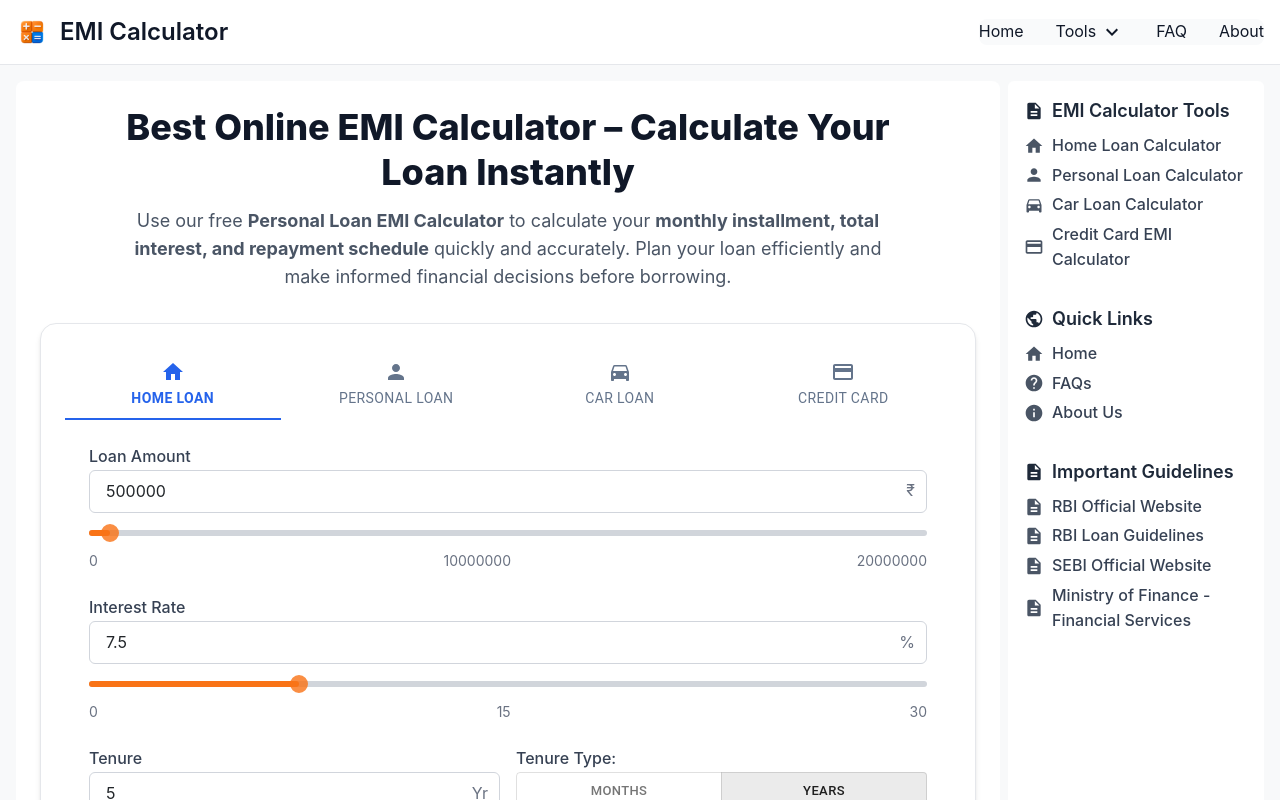
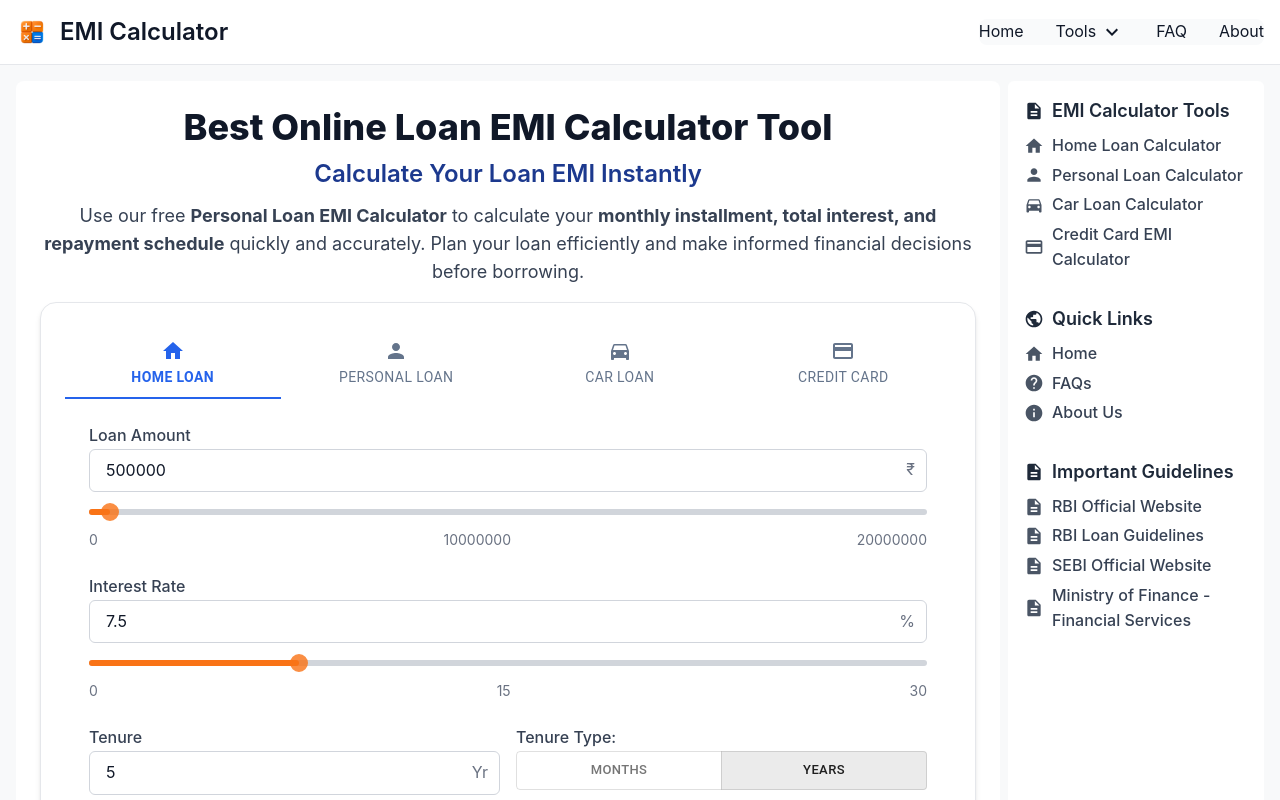
Before and after one commit to Ajinkya-Kardile/emi-calculator, a Next.js app: page /emi-calculator in a window 1280 px wide. Shown: the top 800 px of the page. Built offline with nearby package versions, Linux system fonts and the light colour scheme.

Commit message:
changes: dark mode support for info section

```diff
--- a/src/app/emi-calculator/car-loan/page.tsx
+++ b/src/app/emi-calculator/car-loan/page.tsx
@@ -17,7 +17,7 @@ export default function CarLoan() {
                     <h1 className="text-3xl sm:text-4xl font-extrabold text-gray-900 dark:text-white leading-tight">
                         Car Loan EMI Calculator
                     </h1>
-                    <h2 className="text-xl sm:text-2xl font-semibold text-blue-700 dark:text-orange-400 mt-2">
+                    <h2 className="text-xl sm:text-2xl font-semibold text-blue-900 dark:text-blue-400 mt-2">
                         Estimate Your Monthly Payments Instantly
                     </h2>
                     <p className="text-lg text-gray-600 dark:text-gray-300 mt-3">
@@ -26,7 +26,7 @@ export default function CarLoan() {
                     </p>
                 </div>
 
-                <div className="mt-8 bg-white dark:bg-gray-800">
+                <div className="mt-4">
                     <EmiCalculatorComponent loanType="car"/>
                 </div>
             </SidebarLayout>
--- a/src/app/emi-calculator/credit-card/page.tsx
+++ b/src/app/emi-calculator/credit-card/page.tsx
@@ -19,7 +19,7 @@ export default function CreditCardEmiCalculator() {
                     <h1 className="text-3xl sm:text-4xl font-extrabold text-gray-900 dark:text-white leading-tight">
                         Credit Card EMI Calculator
                     </h1>
-                    <h2 className="text-xl sm:text-2xl font-semibold text-blue-700 dark:text-orange-400 mt-2">
+                    <h2 className="text-xl sm:text-2xl font-semibold text-blue-900 dark:text-blue-400 mt-2">
                         Calculate Your Monthly Payments Instantly
                     </h2>
                     <p className="text-lg text-gray-600 dark:text-gray-300 mt-3">
@@ -30,7 +30,7 @@ export default function CreditCardEmiCalculator() {
                     </p>
                 </div>
 
-                <div className="mt-8 bg-white dark:bg-gray-800">
+                <div className="mt-4">
                     <EmiCalculatorComponent loanType="creditCard"/>
                 </div>
             </SidebarLayout>
--- a/src/app/emi-calculator/home-loan/page.tsx
+++ b/src/app/emi-calculator/home-loan/page.tsx
@@ -18,7 +18,7 @@ export default function HomeLoan() {
                     <h1 className="text-3xl sm:text-4xl font-extrabold text-gray-900 dark:text-white leading-tight">
                         Home Loan EMI Calculator
                     </h1>
-                    <h2 className="text-xl sm:text-2xl font-semibold text-blue-700 dark:text-orange-400 mt-2">
+                    <h2 className="text-xl sm:text-2xl font-semibold text-blue-900 dark:text-blue-400 mt-2">
                         Get Accurate Monthly Payments Instantly
                     </h2>
                     <p className="text-lg text-gray-600 dark:text-gray-300 mt-3">
@@ -28,7 +28,7 @@ export default function HomeLoan() {
                     </p>
                 </div>
 
-                <div className="mt-8 bg-white dark:bg-gray-800">
+                <div className="mt-4">
                     <EmiCalculatorComponent loanType="home"/>
                 </div>
             </SidebarLayout>
--- a/src/app/emi-calculator/page.tsx
+++ b/src/app/emi-calculator/page.tsx
@@ -4,27 +4,28 @@ import LoanInfo from "./LoanInfo";
 import EmiCalculatorComponent from "@/components/emicalculator/emicalculator";
 
 export default function SimpleEmiCalculator() {
-
     return (
         <div className="w-full">
             <SidebarLayout>
-                <div className="text-center max-w-3xl mx-auto">
+                <div className="text-center max-w-5xl mx-auto">
                     <h1 className="text-3xl sm:text-4xl font-extrabold text-gray-900 dark:text-white leading-tight">
-                        Best Online EMI Calculator – Calculate Your Loan Instantly
+                        Best Online Loan EMI Calculator Tool
                     </h1>
-                    <p className="text-lg text-gray-600 dark:text-gray-300 mt-3">
+                    <h2 className="text-xl sm:text-2xl font-semibold text-blue-900 dark:text-blue-400 mt-2">
+                        Calculate Your Loan EMI Instantly
+                    </h2>
+                    <p className="text-lg text-gray-700  dark:text-gray-300 mt-3">
                         Use our free <strong>Personal Loan EMI Calculator</strong> to calculate your <strong>monthly
                         installment, total interest, and repayment schedule</strong> quickly and accurately.
                         Plan your loan efficiently and make informed financial decisions before borrowing.
                     </p>
                 </div>
 
-                <div className="mt-8 bg-white dark:bg-gray-800">
+                <div className="mt-4">
                     <EmiCalculatorComponent loanType="home"/>
                 </div>
             </SidebarLayout>
             <LoanInfo/>
         </div>
     );
-
 }
--- a/src/app/emi-calculator/personal-loan/page.tsx
+++ b/src/app/emi-calculator/personal-loan/page.tsx
@@ -14,11 +14,11 @@ export default function PersonalLoan() {
     return (
         <div className="w-full">
             <SidebarLayout>
-                <div className="text-center max-w-5xl mx-auto">
+                <div className="text-center max-w-5xl mx-auto ">
                     <h1 className="text-3xl sm:text-4xl font-extrabold text-gray-900 dark:text-white leading-tight">
                         Personal Loan EMI Calculator
                     </h1>
-                    <h2 className="text-xl sm:text-2xl font-semibold text-blue-700 dark:text-orange-400 mt-2">
+                    <h2 className="text-xl sm:text-2xl font-semibold text-blue-900 dark:text-blue-400 mt-2">
                         Get Instant EMI Estimates & Plan Your Loan
                     </h2>
                     <p className="text-lg text-gray-600 dark:text-gray-300 mt-3">
@@ -28,7 +28,7 @@ export default function PersonalLoan() {
                     </p>
                 </div>
 
-                <div className="mt-8 bg-white dark:bg-gray-800">
+                <div className="mt-4">
                     <EmiCalculatorComponent loanType="personal"/>
                 </div>
             </SidebarLayout>
--- a/src/app/layout.tsx
+++ b/src/app/layout.tsx
@@ -65,7 +65,7 @@ export default function RootLayout({children}: { children: React.ReactNode }) {
         <GoogleTagManager gtmId="GTM-KCH58NMT"/>
         <body>
         <Navbar/>
-        <main className="mx-auto p-0 md:p-4">{children}</main>
+        <main className="mx-auto py-1 md:p-4">{children}</main>
         <Footer/>
         </body>
         </html>
--- a/src/components/layout/sidebarLayout.tsx
+++ b/src/components/layout/sidebarLayout.tsx
@@ -4,18 +4,14 @@ import RightSidebar from "@/components/common/RightSidebar";
 export default function SidebarLayout({children}: { children: React.ReactNode }) {
     return (
         <div className="flex flex-col md:flex-row w-full min-h-screen gap-2">
-            {/* Left Sidebar (Visible only on Large Screens) */}
-            {/*<div className="hidden lg:block w-64">*/}
-            {/*    <LeftSidebar/>*/}
-            {/*</div>*/}
-
             {/* Main Content */}
-            <main className="flex-1 max-w-[1200px] bg-white p-2 md:p-6 rounded-lg mx-auto">
+            <main
+                className="flex-1 max-w-[1200px] bg-white dark:bg-gray-900 text-gray-900 dark:text-white p-2 md:p-6 rounded-lg">
                 {children}
             </main>
 
-            {/* Right Sidebar (Always Visible, moves below content on mobile) */}
-            <div className="w-full md:w-64 order-last md:order-none mt-4 md:mt-0">
+            {/* Right Sidebar (Hidden on Small Screens) */}
+            <div className="w-full md:w-64 mt-2 md:mt-0">
                 <RightSidebar/>
             </div>
         </div>
```
